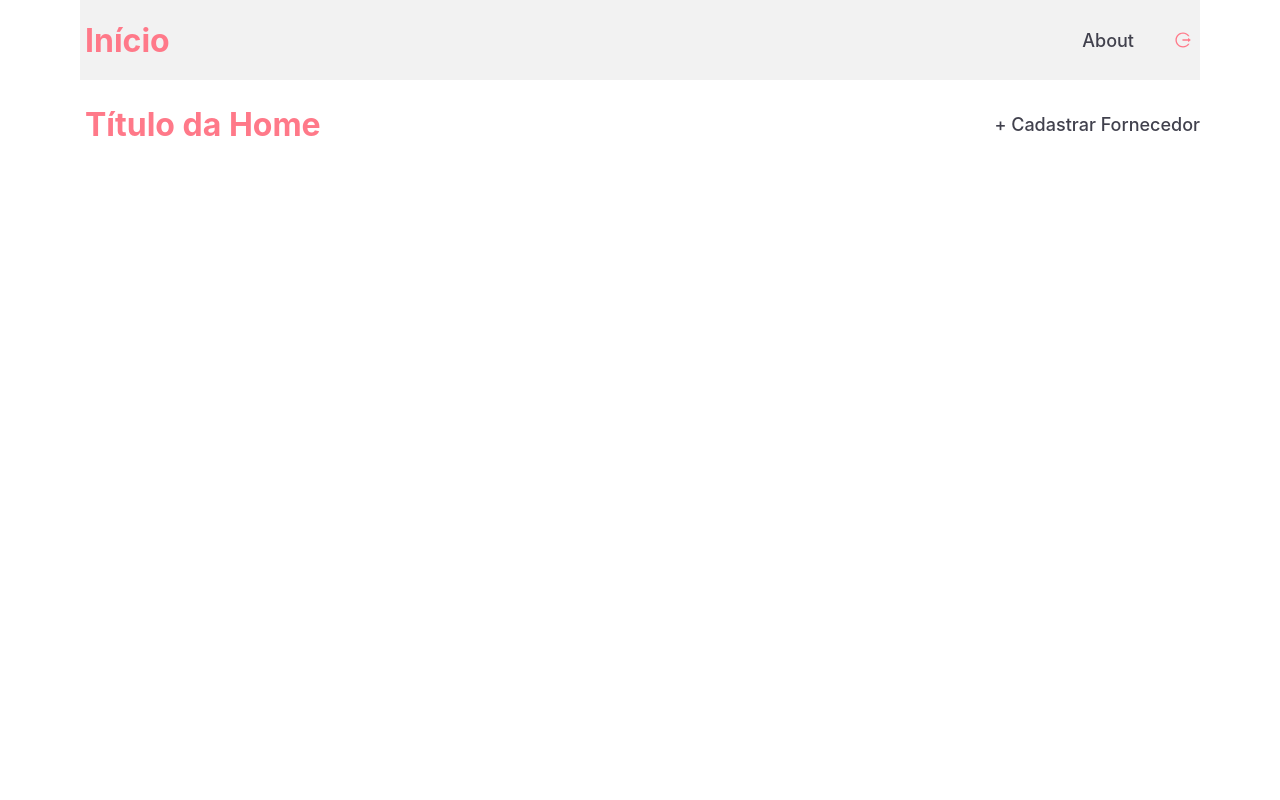
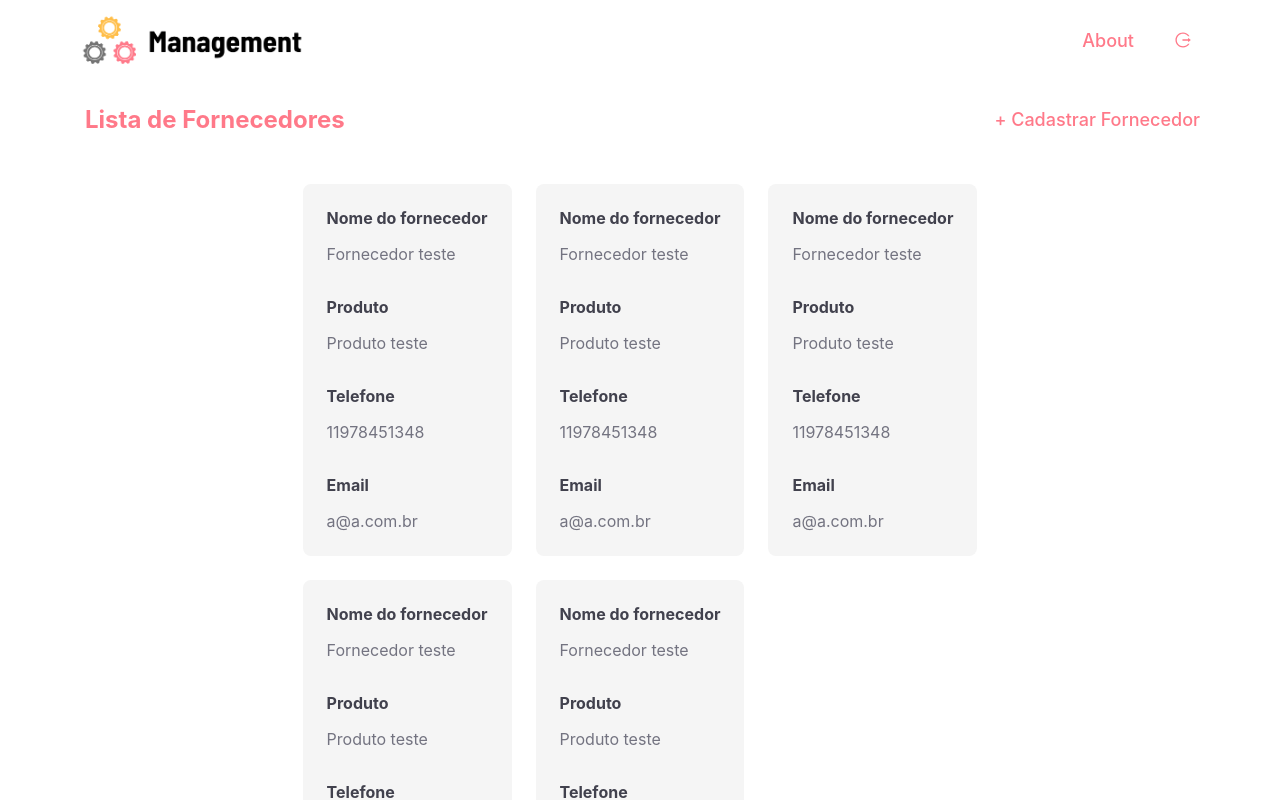
Before and after one commit to hique023/trabalho_conclusao_react, a React (Create React App) app: page /home in a window 1280 px wide. Shown: the top 800 px of the page. Built offline with nearby package versions, Linux system fonts and the light colour scheme.

Commit message:
Criado layout da página Home

```diff
--- a/src/index.css
+++ b/src/index.css
@@ -8,7 +8,7 @@
 a {
   display: flex;
   align-items: center;
-  color: #41414d;
+  color: #ff7989;
   font-size: 18px;
   text-decoration: none;
   font-weight: 500;
@@ -37,6 +37,29 @@ textarea {
   font: 15px Roboto, sans-serif;
 }
 
+ul li {
+  background: #f5f5f5;
+  padding: 24px;
+  border-radius: 8px;
+  position: relative;
+}
+
+ul li strong {
+  display: block;
+  margin-bottom: 16px;
+  color: #41414d;
+}
+
+ul li p + strong {
+  margin-top: 32px;
+}
+
+ul li p {
+  color: #737380;
+  line-height: 21px;
+  font-size: 16px;
+}
+
 body {
   margin: 0;
   font-family: -apple-system, BlinkMacSystemFont, "Segoe UI", "Roboto", "Oxygen",
--- a/src/pages/Home/index.js
+++ b/src/pages/Home/index.js
@@ -1,10 +1,10 @@
 // Global
 import styled from 'styled-components'
 import { Link } from 'react-router-dom'
-import NewProvider from '../NewProvider'
 
 // Assets
 import { AiOutlineLogout } from 'react-icons/ai'
+import logopage from '../../assets/logoProject.png'
 
 const Site = styled.div`
   width: 100%;
@@ -24,9 +24,12 @@ const Header = styled.div`
   display: flex;
   align-itens: center;
 
-  background: #f2f2f2;
+  justify-content: space-between;
+`
 
-  justify-content: space-between;
+const LogoPage = styled.img`
+  height: 60px;
+  margin: auto 0;
 `
 
 const DivLink = styled.div`
@@ -47,7 +50,7 @@ const Container = styled.div`
 const DivSuperior = styled.div`
   width: 100%;
   max-width: 1120px;
-  margin: 0 auto;
+  margin: 0 auto 50px;
 
   display: flex;
   align-items: right;
@@ -55,6 +58,13 @@ const DivSuperior = styled.div`
 `
 
 const Title = styled.h1`
+  color: #FF7989;
+  display: flex;
+  align-itens: center;
+  margin: auto 5px;
+`
+
+const Subtitle = styled.h2`
   color: #FF7989;
   display: flex;
   align-itens: center;
@@ -97,11 +107,24 @@ const Linkinside = styled.h3`
   transition: opacity 0.2s;
 `
 
+const DivListProvider = styled.div`
+  display: flex;
+  align-itens: center;
+  justify-content: center;
+`
+
+const ListProvider = styled.ul`
+  display: grid;
+  grid-template-columns: repeat(3, 1fr);
+  grid-gap: 24px;
+  list-style: none;
+`
+
 export default function Home() {
   return (
     <Site>
       <Header>
-        <Title>Início</Title>
+        <LogoPage src={logopage} alt="Logo da página" />
         <DivLink>
           <Linkinside>
             <Link to="/about">About</Link>
@@ -116,12 +139,86 @@ export default function Home() {
 
       <Container>
         <DivSuperior>
-          <Title>Título da Home</Title>
+          <Subtitle>Lista de Fornecedores</Subtitle>
           <Linkinside>
             <Link to="/newprovider">+ Cadastrar Fornecedor</Link>
           </Linkinside>
         </DivSuperior>
       </Container>
+
+      <DivListProvider>
+        <ListProvider>
+          <li>
+            <strong>Nome do fornecedor</strong>
+            <p>Fornecedor teste</p>
+
+            <strong>Produto</strong>
+            <p>Produto teste</p>
+
+            <strong>Telefone</strong>
+            <p>11978451348</p>
+
+            <strong>Email</strong>
+            <p>a@a.com.br</p>
+          </li>
+
+          <li>
+            <strong>Nome do fornecedor</strong>
+            <p>Fornecedor teste</p>
+
+            <strong>Produto</strong>
+            <p>Produto teste</p>
+
+            <strong>Telefone</strong>
+            <p>11978451348</p>
+
+            <strong>Email</strong>
+            <p>a@a.com.br</p>
+          </li>
+
+          <li>
+            <strong>Nome do fornecedor</strong>
+            <p>Fornecedor teste</p>
+
+            <strong>Produto</strong>
+            <p>Produto teste</p>
+
+            <strong>Telefone</strong>
+            <p>11978451348</p>
+
+            <strong>Email</strong>
+            <p>a@a.com.br</p>
+          </li>
+
+          <li>
+            <strong>Nome do fornecedor</strong>
+            <p>Fornecedor teste</p>
+
+            <strong>Produto</strong>
+            <p>Produto teste</p>
+
+            <strong>Telefone</strong>
+            <p>11978451348</p>
+
+            <strong>Email</strong>
+            <p>a@a.com.br</p>
+          </li>
+
+          <li>
+            <strong>Nome do fornecedor</strong>
+            <p>Fornecedor teste</p>
+
+            <strong>Produto</strong>
+            <p>Produto teste</p>
+
+            <strong>Telefone</strong>
+            <p>11978451348</p>
+
+            <strong>Email</strong>
+            <p>a@a.com.br</p>
+          </li>
+        </ListProvider>
+      </DivListProvider>
     </Site>
   )
 }
```
Also changed, not shown: src/assets/logoProject.png (added).
